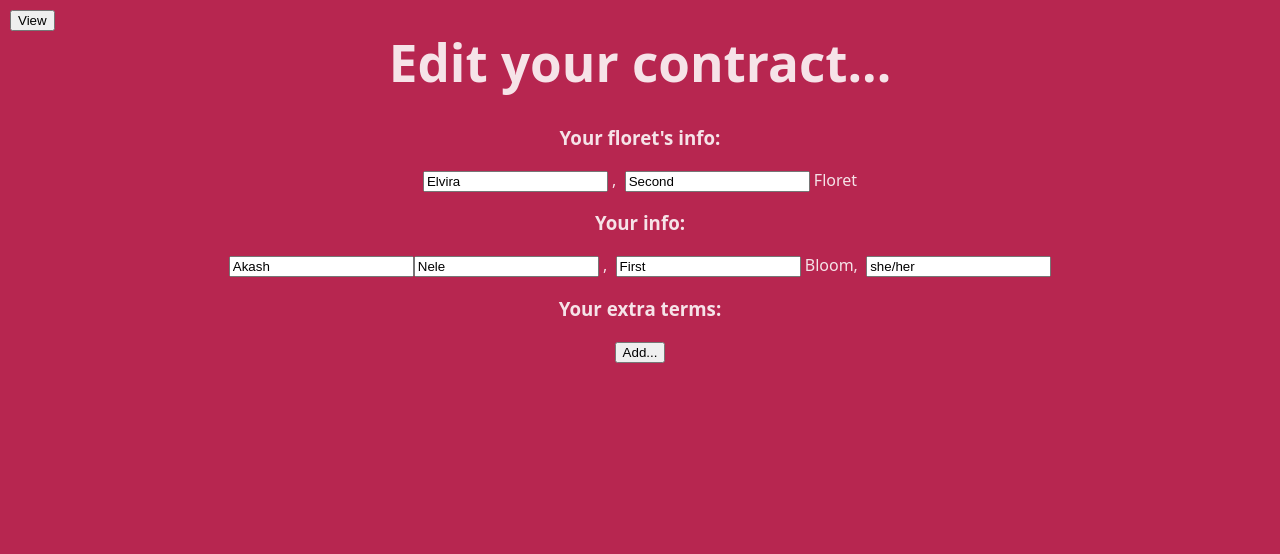
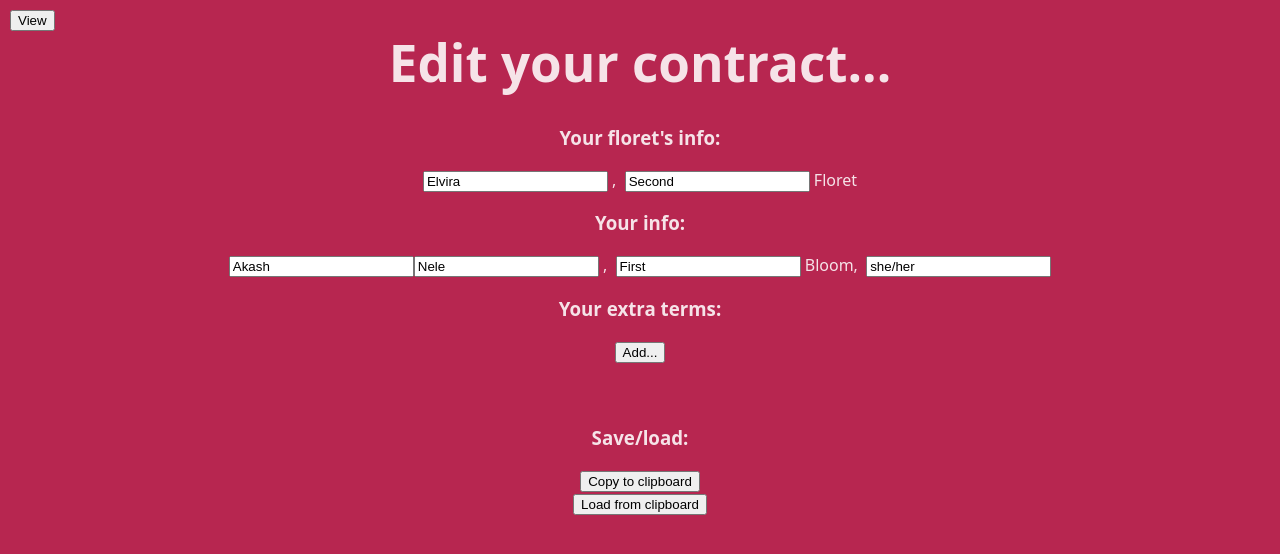
Before and after one commit to raineycat/hdg-maker, a React (Vite) app: page / in a window 1280 px wide. Both pictures are taken after a click on the button "Edit". Shown: the top 554 px of the page. Built offline with nearby package versions, Linux system fonts and the light colour scheme.

Commit message:
added clipboard loading/saving

```diff
--- a/src/UserEditor.tsx
+++ b/src/UserEditor.tsx
@@ -46,6 +46,26 @@ export function UserEditor(props: {data: CustomData, setData: Dispatch<SetStateA
         console.log("saved to localStorage")
     }
 
+    async function loadFromClipboard() {
+        try {
+            let text = await navigator.clipboard.readText()
+            props.setData(JSON.parse(text))
+        } catch(e) {
+            console.error("clipboard error", e)
+            alert("Failed to read from the clipboard!")
+        }
+    }
+
+    async function saveToClipboard() {
+        try {
+            let text = JSON.stringify(props.data)
+            await navigator.clipboard.writeText(text)
+        } catch(e) {
+            console.error("clipboard error", e)
+            alert("Failed to copy to the clipboard!")
+        }
+    }
+
     return <>
         <div>
             <h1>Edit your contract...</h1>
@@ -71,6 +91,12 @@ export function UserEditor(props: {data: CustomData, setData: Dispatch<SetStateA
                 )}
             </ul>
             <button onClick={() => updateTerms({...props.data, extraTerms: [...props.data.extraTerms, "New Term"]})}>Add...</button>
+
+            <h3>&nbsp;</h3>
+            <h3>Save/load:</h3>
+
+            <button onClick={saveToClipboard}>Copy to clipboard</button><br />
+            <button onClick={loadFromClipboard}>Load from clipboard</button><br />
         </div>
     </>
 }
```
